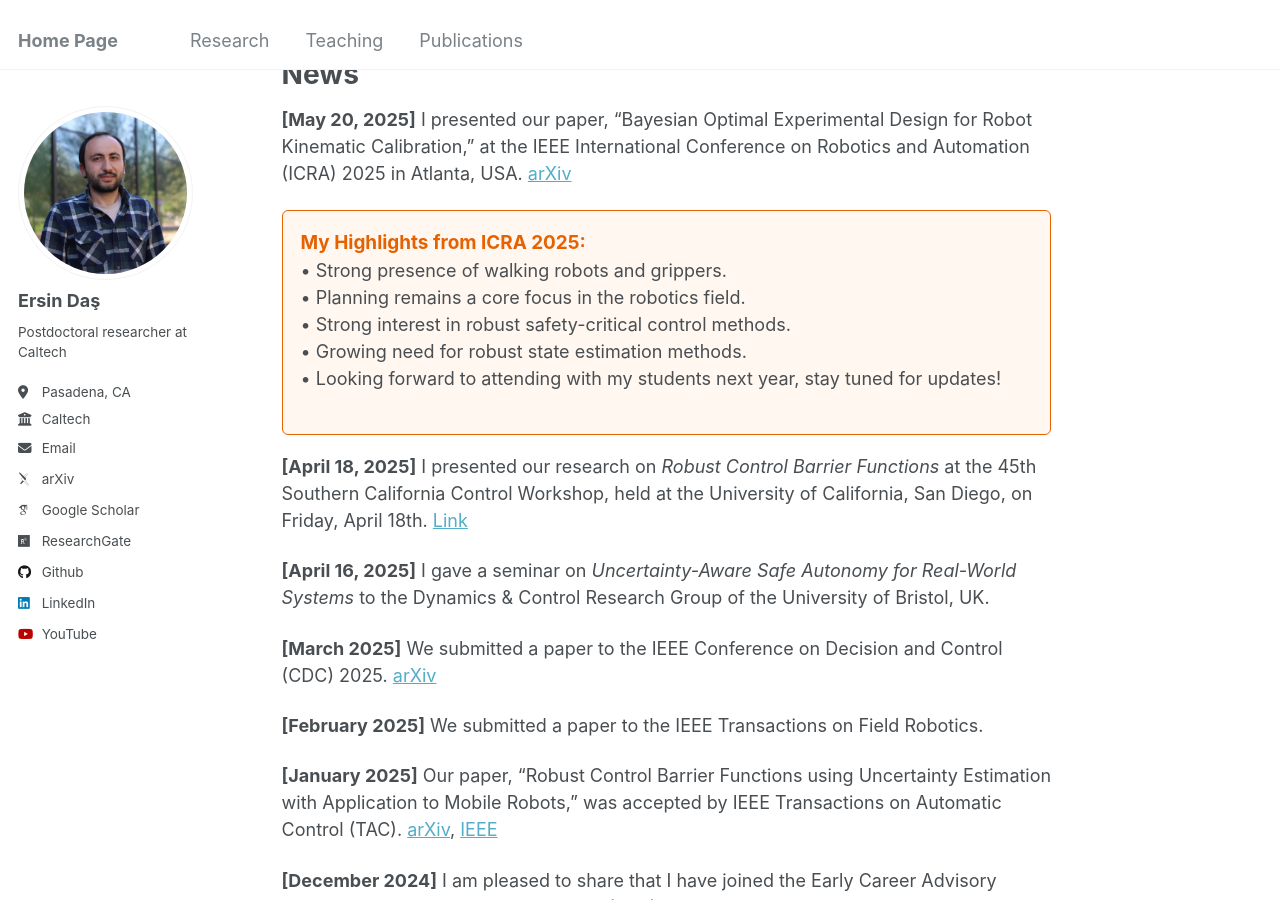
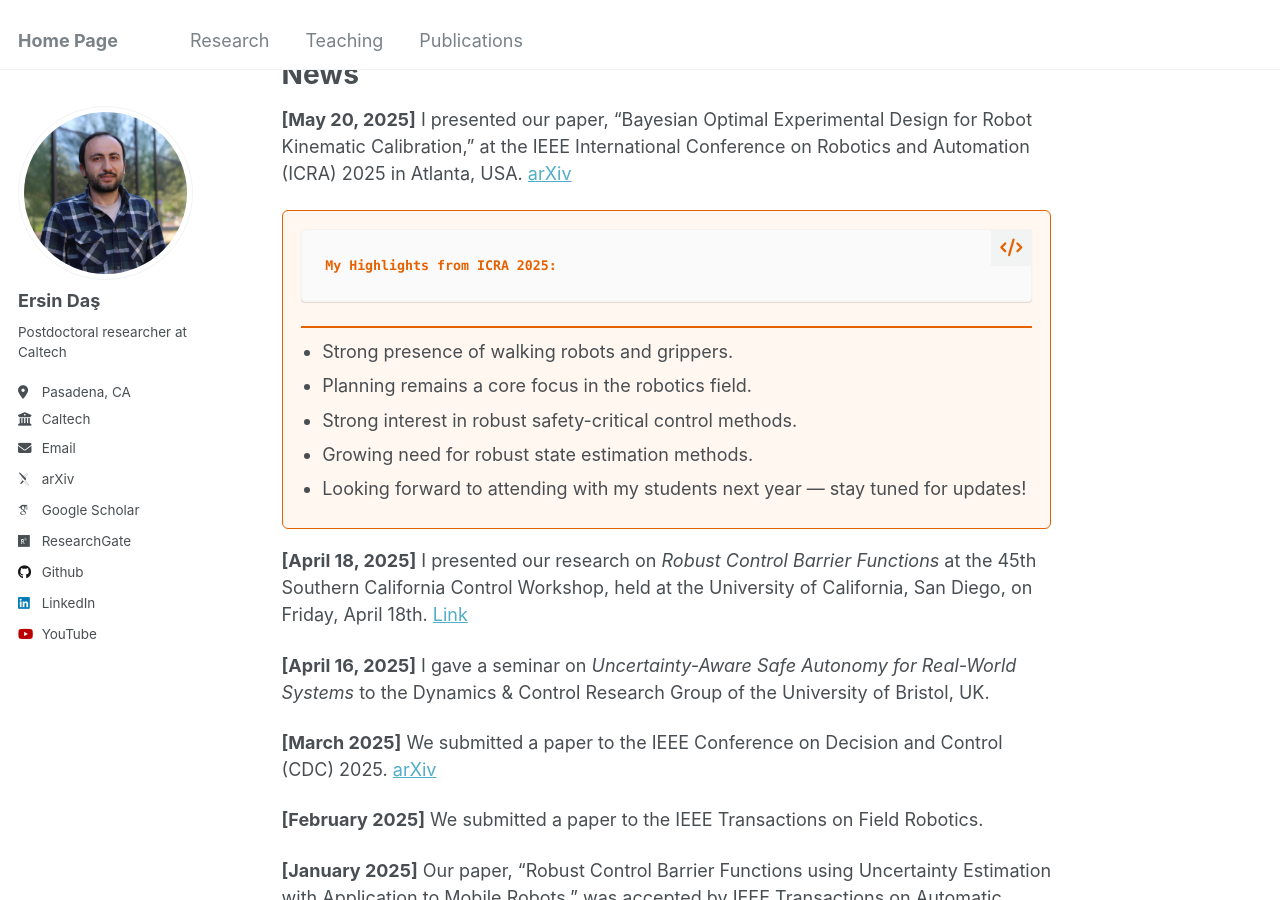
Before and after one commit to ersindas/ersindas.github.io, a Jekyll site: the page built from _pages/about.md, in a window 1280 px wide and 900 px high, scrolled down 352 px. Built offline with Jekyll 4.4.1, drawn with Linux system fonts in a browser that asks for light colours; some web fonts are replaced.

Commit message:
Update about.md

```diff
--- a/_pages/about.md
+++ b/_pages/about.md
@@ -16,12 +16,16 @@ News
 **[May 20, 2025]** I presented our paper, "Bayesian Optimal Experimental Design for Robot Kinematic Calibration," at the IEEE International Conference on Robotics and Automation (ICRA) 2025 in Atlanta, USA. [arXiv](https://arxiv.org/pdf/2409.10802)
 
 <div style="border: 1px solid #e66100; background-color: #fff7f0; padding: 1em 1em; margin: 0.8em 0 0.5em 0; border-radius: 6px;">
-  <strong style="color:#e66100; font-size: 1.05em;">My Highlights from ICRA 2025:</strong><br>
-  • Strong presence of walking robots and grippers.<br>
-  • Planning remains a core focus in the robotics field.<br>
-  • Strong interest in robust safety-critical control methods.<br>
-  • Growing need for robust state estimation methods.<br>
-  • Looking forward to attending with my students next year, stay tuned for updates!
+  <div style="color:#e66100; font-weight: bold; font-size: 1.05em; border-bottom: 2px solid #e66100; margin-bottom: 0.6em;">
+    My Highlights from ICRA 2025:
+  </div>
+  <ul style="margin: 0; padding-left: 1.2em; line-height: 1.4;">
+    <li>Strong presence of walking robots and grippers.</li>
+    <li>Planning remains a core focus in the robotics field.</li>
+    <li>Strong interest in robust safety-critical control methods.</li>
+    <li>Growing need for robust state estimation methods.</li>
+    <li>Looking forward to attending with my students next year — stay tuned for updates!</li>
+  </ul>
 </div>
 
 <p style="margin-bottom:1.0em;"></p>
```
